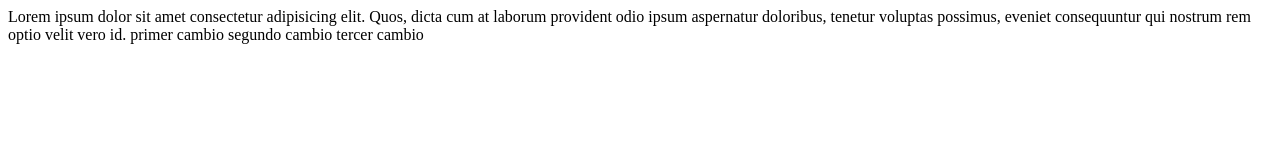
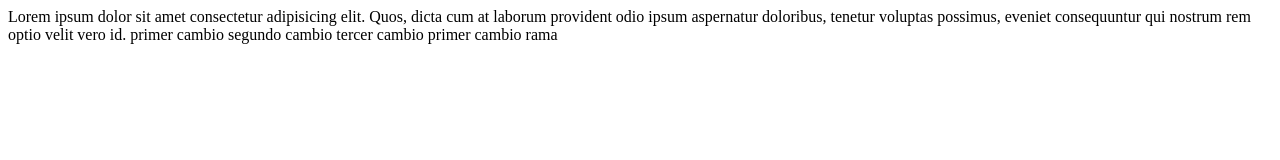
Before and after one commit to Irene2315/ej6-control-versiones, a plain HTML site: page index.html in a window 1280 px wide. Drawn offline with Linux system fonts and the light colour scheme.

Commit message:
primer_cambio_rama

```diff
--- a/index.html
+++ b/index.html
@@ -14,5 +14,7 @@
     segundo cambio
 
     tercer cambio
+
+    primer cambio rama
 </body>
 </html>
```
